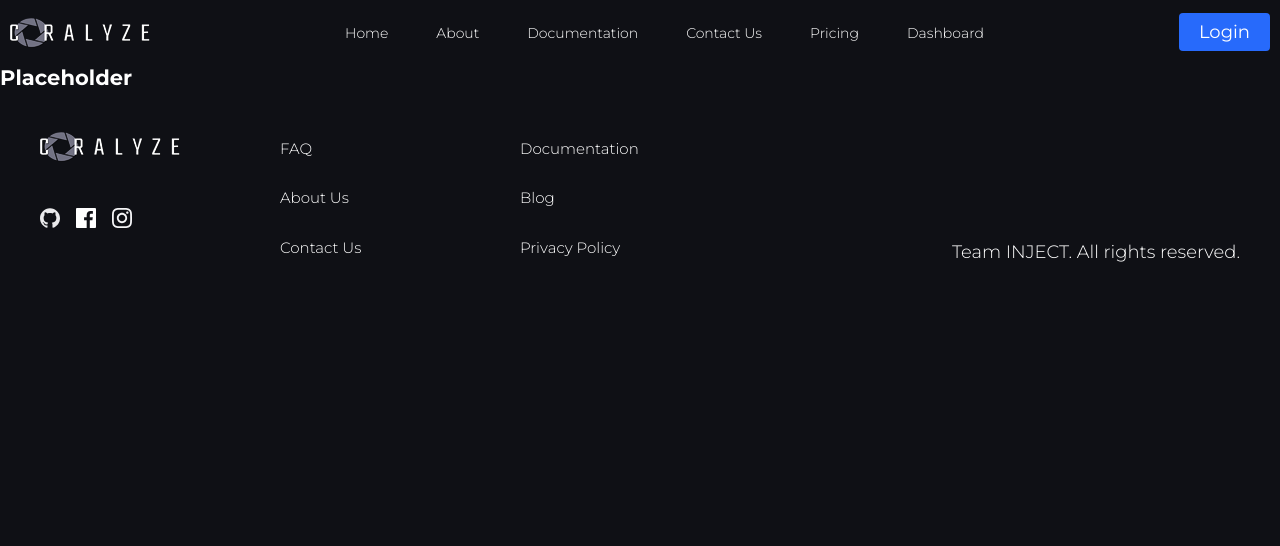
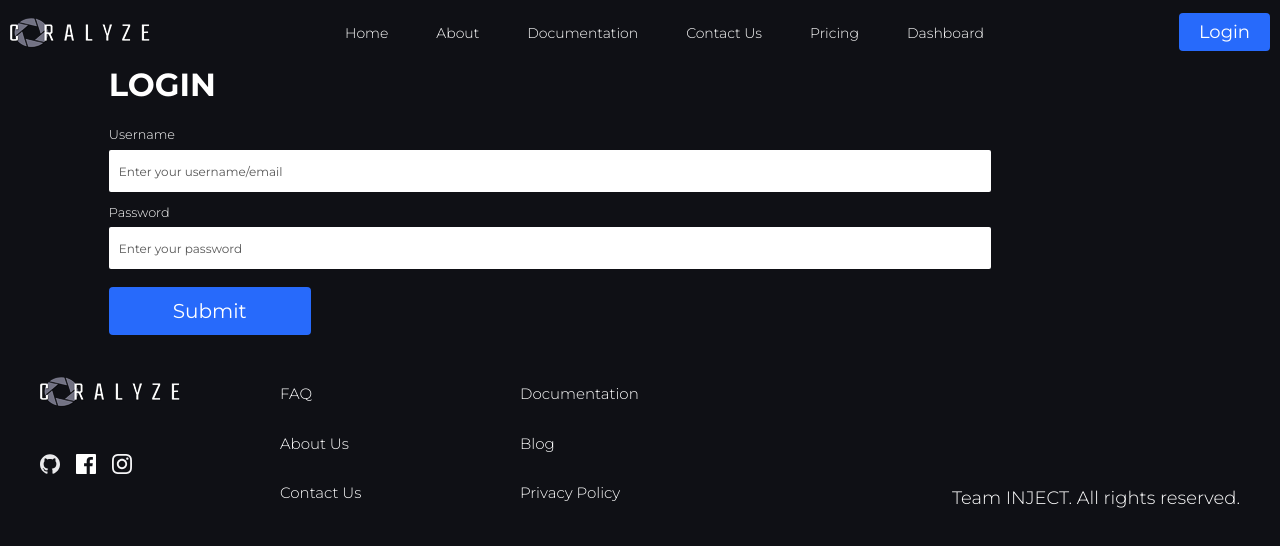
Before and after one commit to Chauster/Coralyze-Frontend, a React (Create React App) app: page /register in a window 1280 px wide. Shown: the top 546 px of the page. Built offline with nearby package versions, Linux system fonts and the light colour scheme.

Commit message:
fak off
fak off

```diff
--- a/package.json
+++ b/package.json
@@ -12,7 +12,7 @@
     "react-dom": "^17.0.2",
     "react-icons": "^4.2.0",
     "react-router-dom": "^5.2.0",
-    "react-scripts": "4.0.3",
+    "react-scripts": "^4.0.3",
     "simplebar-react": "^2.3.4",
     "styled-components": "^5.3.0",
     "web-vitals": "^1.1.2"
--- a/src/components/ContactUs/contactForm.css
+++ b/src/components/ContactUs/contactForm.css
@@ -26,7 +26,6 @@
   -webkit-box-align: center;
   -ms-flex-align: center;
   align-items: center;
-  padding-bottom: 20px;
 }
 
 .form__content-left img {
@@ -94,7 +93,7 @@
   border: none;
 }
 
-.form__inputs textarea {
+.form__input textarea {
   padding-top: 10px;
 }
 
@@ -107,7 +106,4 @@
   width: 80%;
   height: 50px;
   margin-top: 10px;
-  /* align-items: center; */
-  display: flex;
-  justify-content: center;
 }
--- a/src/components/HomePage/CTA.js
+++ b/src/components/HomePage/CTA.js
@@ -2,7 +2,6 @@ import React, { useRef, useEffect } from 'react';
 import './CTA.scss';
 import ctaImage from '../../images/surveillance.svg';
 import { Button } from '../Button';
-import { Link } from 'react-router-dom';
 
 const CTA = () => {
     return (
@@ -11,17 +10,12 @@ const CTA = () => {
         <div class="CTA__intro">
             <h3>Want to sponsor us?</h3>
                 <div class="CTA__message">
-            <p>
-              Skip the queue and send a message to our team and we'll get you
-              started with a pre-alpha Coralyze device.
-            </p>
+                    <p>Skip the queue and send a message to our team and we'll get you started with a pre-alpha Coralyze device.</p>
                 </div>
                 <div class="CTA__cta">
-            <Link to="/contact">
                 <Button buttonSize="btn--large" buttonColor="blue">
                     Message
                 </Button>
-            </Link>
                 </div>
         </div>
         <div class="CTA__image">
@@ -29,7 +23,7 @@ const CTA = () => {
         </div>
         </div>
     </section>
-  );
-};
+    )
+}
 
-export default CTA;
+export default CTA
--- a/src/components/HomePage/Footer.js
+++ b/src/components/HomePage/Footer.js
@@ -1,9 +1,9 @@
 import React, { useRef, useEffect } from 'react';
 import './Footer.scss';
-import logo from '../../images/logo-2.png';
-import github from '../../images/icon-github.svg';
-import facebook from '../../images/icon-facebook.svg';
-import instagram from '../../images/icon-instagram.svg';
+import logo from '../../images/logo-2.png'
+import github from '../../images/icon-github.svg'
+import facebook from '../../images/icon-facebook.svg'
+import instagram from '../../images/icon-instagram.svg'
 const Footer = () => {
     return (
     <footer class="footer">
@@ -25,17 +25,18 @@ const Footer = () => {
 
         <div className="footer__links col1">
             <a href="/">FAQ</a>
-        <a href="/about">About Us</a>
-        <a href="/contact">Contact Us</a>
+            <a href="/">About Us</a>
+            <a href="/">Contact Us</a>
         </div>
         <div className="footer__links col2">
-        <a href="/documentation">Documentation</a>
+            <a href="/">Documentation</a>
             <a href="/">Blog</a>
             <a href="/">Privacy Policy</a>
         </div>
-      <div className="footer__copyright">Team INJECT. All rights reserved.</div>
+            <div className="footer__copyright">Team INJECT. All rights reserved.
+            </div>
     </footer>
-  );
-};
+    )
+}
 
-export default Footer;
+export default Footer
--- a/src/components/Pricing/PricingBanner.css
+++ b/src/components/Pricing/PricingBanner.css
@@ -31,7 +31,6 @@
   -ms-flex-align: center;
   align-items: center;
   text-align: center;
-  color: #6a707e;
 }
 
 .banner__button {
--- a/src/components/Register/registerFormSection.js
+++ b/src/components/Register/registerFormSection.js
@@ -1,13 +1,43 @@
 import React from 'react';
+import { Button } from '../Button';
 import './registerFormSection.css';
 
 function registerFormSection() {
   return (
     <>
       <div className="section">
-        <div className="header">
-          <h3>Placeholder</h3>
+      <form className="form">
+        <h1>Login</h1>
+        <div className="form__inputs">
+          <label htmlFor="name" className="form__label">
+            Username
+          </label>
+          <input
+            id="name"
+            type="text"
+            name="name"
+            className="form__input"
+            placeholder="Enter your username/email"
+          />
         </div>
+        <div className="form__inputs">
+          <label htmlFor="email" className="form__label">
+            Password
+          </label>
+          <input
+            id="email"
+            type="email"
+            name="email"
+            className="form__input"
+            placeholder="Enter your password"
+          />
+        </div>
+        <div className="form__btn">
+          <Button buttonSize="btn--wide" buttonColor="blue" type="submit">
+            Submit
+          </Button>
+        </div>
+      </form>
       </div>
     </>
   );
--- a/src/pages/about.js
+++ b/src/pages/about.js
@@ -2,16 +2,14 @@ import React from 'react';
 import About from '../components/About/AboutBanner';
 import Statement from '../components/About/MissionStatement';
 import MeetTheTeam from '../components/About/MeetTheTeam';
-import Footer from '../components/HomePage/Footer';
 const about = () => {
     return (
         <div>
             <About></About>
             <Statement></Statement>
             <MeetTheTeam></MeetTheTeam>
-      <Footer></Footer>
         </div>
-  );
-};
+    )
+}
 
-export default about;
+export default about
--- a/src/pages/contact.js
+++ b/src/pages/contact.js
@@ -1,11 +1,13 @@
 import React from 'react';
 import ContactForm from '../components/ContactUs/contactForm';
+import CTA from '../components/HomePage/CTA';
 import Footer from '../components/HomePage/Footer';
 
 const contact = () => {
   return (
     <>
       <ContactForm></ContactForm>
+      <CTA></CTA>
       <Footer></Footer>
     </>
   );
```
Also changed, not shown: 2 other files (tests, documents, lock files or other folders). Lines whose indentation alone changed are shown as unchanged.
